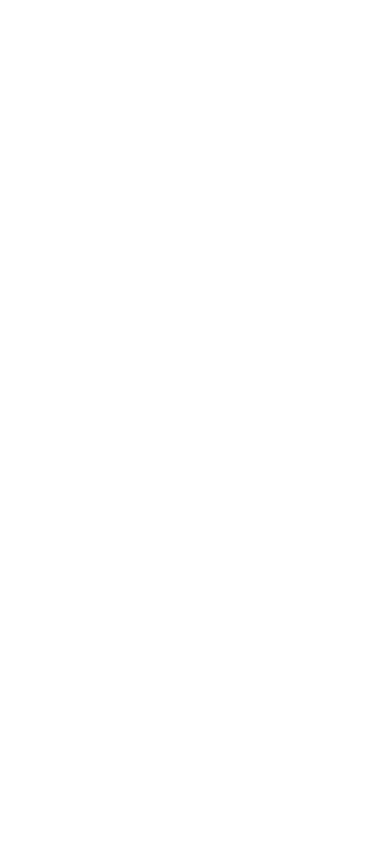
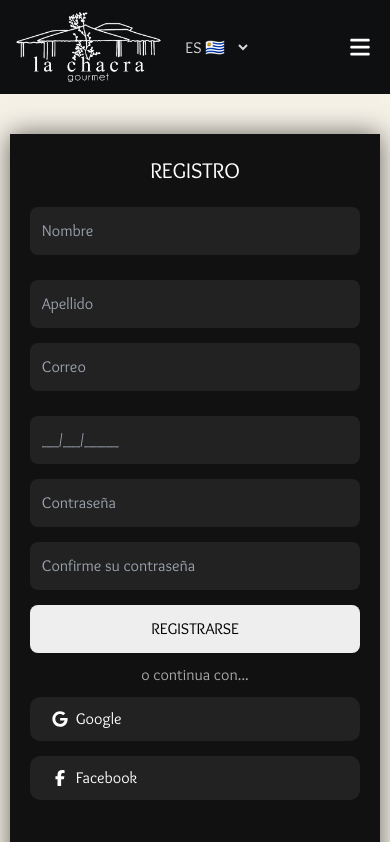
Before and after one commit to la-chacra/La-Chacra, a React (Vite) app in the folder Desarrollo/frontend/: page /login in a window 390 px wide. Before the commit this address had no page. Shown: the top 842 px of the page. Built offline with nearby package versions, Linux system fonts and the light colour scheme.

Commit message:
feat(auth): se agregó páginas de inicio de sesión y registro con diseño responsivo

```diff
--- a/Desarrollo/frontend/src/App.jsx
+++ b/Desarrollo/frontend/src/App.jsx
@@ -2,6 +2,7 @@
 import { BrowserRouter as Router, Routes, Route } from "react-router-dom";
 import Inicio from "./pages/Inicio/Inicio";
 import Carta from './pages/Carta/Carta';
+import Login from './pages/LoginRegistro/Login';
 
 // (cuando agreguen más páginas, las importas acá)
 
@@ -9,9 +10,9 @@
   return (
     <Router>
       <Routes>
-        <Route path="/" element={<Inicio />} />
-        <Route path="/carta" element={<Carta />} />
-
+        <Route path="/" element={<Inicio/>}/>
+        <Route path="/carta" element={<Carta/>}/>
+        <Route path="/login" element={<Login/>}/>
         {/* Ejemplo de otras rutas futuras */}
         {/* <Route path="/carta" element={<Carta />} /> */}
         {/* <Route path="/contacto" element={<Contacto />} /> */}
--- a/Desarrollo/frontend/src/components/Header.jsx
+++ b/Desarrollo/frontend/src/components/Header.jsx
@@ -27,7 +27,9 @@
 
       <div className="right-controls">
         <div className="auth-controls">
-          <button className="btn login">INICIAR SESIÓN</button>
+          <Link to="/login" className="btn login">
+          INICIAR SESIÓN
+          </Link>
           <button className="btn register">REGISTRARSE</button>
         </div>
 
--- a/Desarrollo/frontend/src/index.css
+++ b/Desarrollo/frontend/src/index.css
@@ -247,7 +247,7 @@
   display: flex;
   justify-content: space-between;
   align-items: center;
-  background-color: #3E5E4A;
+  background-color: #0D0F10;
   padding: 0.75rem 1rem;
   color: #fff;
   position: relative;
@@ -260,12 +260,16 @@
 }
 
 .nav-links {
+  position: absolute;
+  left: 50%;
+  transform: translateX(-50%);
   display: flex;
   align-items: center;
   gap: 0.75rem;
   font-weight: 600;
   font-family: "Overlock", sans-serif;
 }
+
 
 .nav-links a {
   text-decoration: none;
@@ -309,11 +313,9 @@
 /*seleccion de lenguaje*/
 .lang-select {
   font-family: overlock, sans-serif;
-  background: #F6F1E7;
-  color: black;
+  background: #00000000;
+  color: rgb(215, 216, 217);
   padding: 0.2rem 0.5rem;
-  border-radius: 6px;
-  border: none;
   cursor: pointer;
   font-weight: 500;
 }
@@ -480,8 +482,6 @@
     font-weight: bold;
     color: #fff;
     background-color: #1D1D1B;
-
-
   }
 
   .footer-section h3 {
@@ -551,22 +551,244 @@
   width: 100%;
 }
 
-/* Archivo: index.css o global.css */
-::-webkit-scrollbar {
-  width: 8px;            /* ancho de la barra */
+/*LOGIN*/
+.auth-page {
+  background: #F6F1E7;
+  min-height: 92vh;
+  display: flex;
+  align-items: center;
+  justify-content: center;
+  font-family: "Overlock", sans-serif;
 }
 
-::-webkit-scrollbar-track {
-  background: #f0f0f0;   /* color del fondo del scroll */
-  border-radius: 10px;
+
+.auth-container {
+  background: #111;
+  border-radius: 15px;
+  box-shadow: 0 0 25px rgba(0,0,0,0.6);
+  position: relative;
+  overflow: hidden;
+  width: 900px;
+  max-width: 95%;
+  min-height: 600px;
+  margin: 40px auto;
+  transition: transform 0.8s ease;
+  display: flex;
+  animation: fadeInUp 0.5s ease forwards;
 }
 
-::-webkit-scrollbar-thumb {
-  background-color: #1f2937; /* color del “thumb” (parte que se mueve) */
-  border-radius: 10px;       /* redondeado */
-  border: 2px solid #f0f0f0; /* espacio entre thumb y track */
+.form-container {
+  position: absolute;
+  top: 0;
+  height: 100%;
+  transition: all 0.6s ease-in-out;
+  display: flex;
+  justify-content: center;
+  align-items: center;
+  width: 50%;
+  background: #111;
+  color: #fff;
+  flex-direction: column;
+  padding: 40px;
 }
 
-::-webkit-scrollbar-thumb:hover {
-  background-color: #374151; /* color al pasar el mouse */
+.sign-in-container {
+  left: 0;
+  z-index: 2;
 }
+.auth-container.right-panel-active .sign-in-container {
+  transform: translateX(100%);
+}
+
+.sign-up-container {
+  left: 0;
+  opacity: 0;
+  z-index: 1;
+}
+.auth-container.right-panel-active .sign-up-container {
+  transform: translateX(100%);
+  opacity: 1;
+  z-index: 5;
+}
+
+.overlay-container {
+  position: absolute;
+  top: 0;
+  left: 50%;
+  width: 50%;
+  height: 100%;
+  overflow: hidden;
+  transition: transform 0.6s ease-in-out;
+  z-index: 100;
+}
+.auth-container.right-panel-active .overlay-container {
+  transform: translateX(-100%);
+}
+
+.overlay {
+  background: #000;
+  background: linear-gradient(to right, #1a1a1a, #020202);
+  background-size: cover;
+  background-position: 0 0;
+  color: #fff;
+  position: relative;
+  left: -100%;
+  height: 100%;
+  width: 200%;
+  transform: translateX(0);
+  transition: transform 0.6s ease-in-out;
+}
+.auth-container.right-panel-active .overlay {
+  transform: translateX(50%);
+}
+
+.overlay-panel {
+  position: absolute;
+  display: flex;
+  align-items: center;
+  justify-content: center;
+  flex-direction: column;
+  padding: 0 40px;
+  text-align: center;
+  top: 0;
+  height: 100%;
+  width: 50%;
+  transition: transform 0.6s ease-in-out;
+}
+.overlay-left {
+  transform: translateX(-20%);
+}
+.auth-container.right-panel-active .overlay-left {
+  transform: translateX(0);
+}
+.overlay-right {
+  right: 0;
+}
+.auth-container.right-panel-active .overlay-right {
+  transform: translateX(20%);
+}
+
+input {
+  width: 100%;
+  padding: 12px;
+  margin-bottom: 15px;
+  border-radius: 8px;
+  border: none;
+  background: #222;
+  color: #fff;
+}
+.auth-btn, .switch-btn {
+  background: #eee;
+  color: #000;
+  padding: 12px;
+  border: none;
+  border-radius: 8px;
+  width: 100%;
+  cursor: pointer;
+  font-weight: bold;
+  transition: background 0.3s;
+}
+.auth-btn:hover, .switch-btn:hover {
+  background: #fff;
+}
+.social-login {
+  display: flex;
+  justify-content: center;
+  gap: 15px;
+  margin-top: 10px;
+}
+.social-login button {
+  display: flex;
+  align-items: center;
+  gap: 6px;
+  padding: 10px 20px;
+  border: none;
+  border-radius: 10px;
+  background: #222;
+  color: #fff;
+  cursor: pointer;
+}
+.social-login button:hover {
+  background: #333;
+}
+.auth-or {
+  text-align: center;
+  margin: 15px 0;
+  color: #aaa;
+}
+.input-group {
+  display: flex;
+  gap: 10px;
+  width: 100%;
+}
+.logo h1 { font-size: 28px; margin: 0; }
+.logo p { font-size: 16px; margin-bottom: 20px; }
+
+.auth-title {
+  text-align: center;
+  width: 100%;
+  margin-bottom: 20px;
+  font-size: 26px;
+}
+
+.auth-logo img {
+  max-width: 250px;
+  margin-bottom: 30px;
+  display: block;
+}
+
+/* MOBILE RESPONSIVE */
+@media (max-width: 768px) {
+  .auth-container {
+    width: 100%;
+    min-height: 100vh;
+    flex-direction: column;
+    border-radius: 0;
+  }
+
+  .form-container {
+    position: relative;
+    width: 100%;
+    padding: 20px;
+    top: 0;
+    height: auto;
+  }
+
+  .sign-in-container, .sign-up-container {
+    transform: translateX(0) !important;
+    opacity: 1 !important;
+    z-index: 5 !important;
+  }
+
+  .overlay-container {
+    display: none;
+  }
+
+  .input-group {
+    flex-direction: column;
+    gap: 10px;
+  }
+
+  .social-login {
+    flex-direction: column;
+  }
+
+  .auth-btn, .switch-btn {
+    width: 100%;
+    font-size: 16px;
+    padding: 12px 0;
+  }
+
+  .auth-title {
+    font-size: 22px;
+  }
+
+  .auth-logo img {
+    max-width: 180px;
+    margin-bottom: 20px;
+  }
+
+  .auth-or {
+    margin: 10px 0;
+  }
+}
--- a/Desarrollo/frontend/src/pages/Carta/Carta.jsx
+++ b/Desarrollo/frontend/src/pages/Carta/Carta.jsx
@@ -83,7 +83,7 @@
 
   return (
     <div className="carta-page">
-      <Header />
+      <Header/>
 
       <div className="carta-wrapper">
         <div className="sidebar left-sidebar"></div>
@@ -98,7 +98,7 @@
         <div className="sidebar right-sidebar"></div>
       </div>
 
-      <Footer />
+      <Footer/>
     </div>
   );
 };
--- /dev/null
+++ b/Desarrollo/frontend/src/pages/LoginRegistro/Login.jsx
@@ -0,0 +1,107 @@
+import React, { useState } from "react";
+import { FontAwesomeIcon } from "@fortawesome/react-fontawesome";
+import { faGoogle, faFacebookF } from "@fortawesome/free-brands-svg-icons";
+import Header from "../../components/Header";
+import Footer from "../../components/Footer";
+import logo2 from "../../assets/logo2.png";
+
+const Auth = () => {
+  const [isSignUp, setIsSignUp] = useState(false);
+
+  return (
+    <>
+      <Header />
+      <div className="auth-page">
+        <div className={`auth-container ${isSignUp ? "right-panel-active" : ""}`}>
+          {/* registro */}
+          <div className="form-container sign-up-container">
+            <form>
+              <h2 className="auth-title">REGISTRO</h2>
+              <div className="input-group">
+                <input type="text" placeholder="Nombre" />
+                <input type="text" placeholder="Apellido" />
+              </div>
+              <div className="input-group">
+                <input type="email" placeholder="Correo" />
+                <input
+                  type="text"
+                  placeholder="__/__/____"
+                  onFocus={(e) => (e.target.type = "date")}
+                  onBlur={(e) => (e.target.type = "text")}
+                />
+              </div>
+              <input type="password" placeholder="Contraseña" />
+              <input type="password" placeholder="Confirme su contraseña" />
+              <button type="submit" className="auth-btn">
+                REGISTRARSE
+              </button>
+              <p className="auth-or">o continua con...</p>
+              <div className="social-login">
+                <button>
+                  <FontAwesomeIcon icon={faGoogle} /> Google
+                </button>
+                <button>
+                  <FontAwesomeIcon icon={faFacebookF} /> Facebook
+                </button>
+              </div>
+            </form>
+          </div>
+
+          {/* inicio */}
+          <div className="form-container sign-in-container">
+            <form>
+              <h2 className="auth-title">INICIO DE SESIÓN</h2>
+              <label>Correo Electrónico</label>
+              <input type="email" placeholder="Ingrese su correo electrónico" />
+              <label>Contraseña</label>
+              <input type="password" placeholder="Ingrese su contraseña" />
+              <button type="submit" className="auth-btn">
+                INICIAR SESIÓN
+              </button>
+              <p className="auth-or">o continua con...</p>
+              <div className="social-login">
+                <button>
+                  <FontAwesomeIcon icon={faGoogle} /> Google
+                </button>
+                <button>
+                  <FontAwesomeIcon icon={faFacebookF} /> Facebook
+                </button>
+              </div>
+            </form>
+          </div>
+          <div className="overlay-container">
+            <div className="overlay">
+              <div className="overlay-panel overlay-left">
+                <div className="auth-logo">
+                  <img src={logo2} alt="La Chacra Logo" />
+                </div>
+                <p>¿YA TENÉS UNA CUENTA?</p>
+                <button
+                  className="switch-btn"
+                  onClick={() => setIsSignUp(false)}
+                >
+                  INICIA SESIÓN
+                </button>
+              </div>
+              <div className="overlay-panel overlay-right">
+                <div className="auth-logo">
+                  <img src={logo2} alt="La Chacra Logo" />
+                </div>
+                <p>¿NO TENÉS UNA CUENTA?</p>
+                <button
+                  className="switch-btn"
+                  onClick={() => setIsSignUp(true)}
+                >
+                  REGISTRATE
+                </button>
+              </div>
+            </div>
+          </div>
+        </div>
+      </div>
+      <Footer />
+    </>
+  );
+};
+
+export default Auth;
```
Also changed, not shown: Desarrollo/frontend/src/assets/logo2.png (added).
